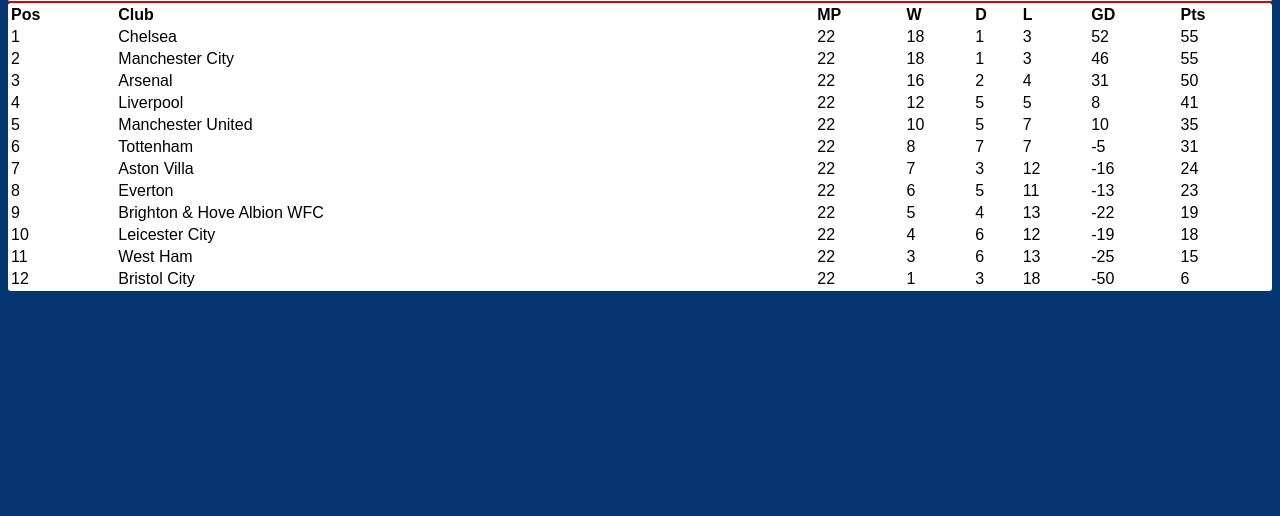
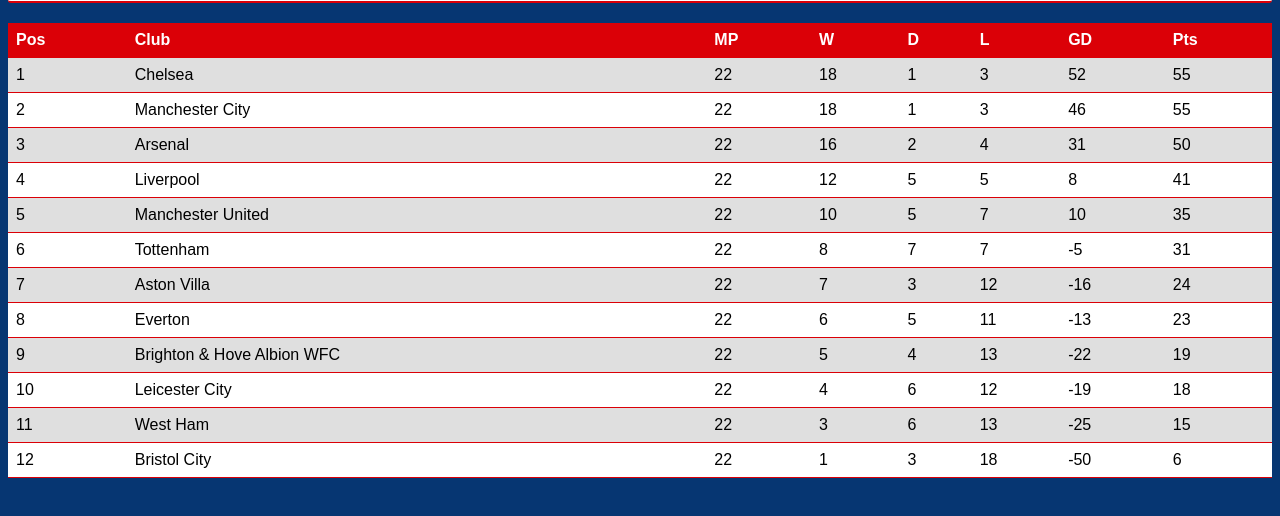
Before and after one commit to ashcarroll/arsenal-wfc, a plain HTML site: page tables.html in a window 1280 px wide. Shown: the part 158-674 px from the top of the page. Drawn offline with Linux system fonts and the light colour scheme.

Commit message:
Added styling to tables page

```diff
--- a/style.css
+++ b/style.css
@@ -26,7 +26,7 @@ nav ul li{
 nav ul li a{
     display: block;
     font-weight: bold;
-    color: rgb(46, 46, 46);
+    color: #2e2e2e;
     text-decoration: none;
     text-align: center;
     line-height: 50px;
@@ -140,7 +140,27 @@ div {
 
 table {
     width: 100%;
+    margin: 20px auto;
     text-align: left;
+    border-collapse: collapse;
+}
+
+th, td {
+    padding: 8px;
+    border-bottom: #DB0007 .1px solid;
+}
+
+thead {
+    background-color: #DB0007;
+    color: white;
+}
+
+tbody tr:nth-child(even) {
+    background-color: white;
+}
+
+tbody tr:nth-child(odd) {
+    background-color: #dfdfdf;
 }
 
 /* History */
--- a/tables.html
+++ b/tables.html
@@ -22,6 +22,7 @@
         </div>
         <div>
             <table>
+                <thead>
                     <tr>
                         <th scope="col">Pos</th>
                         <th scope="col">Club</th>
@@ -32,6 +33,8 @@
                         <th scope="col">GD</th>
                         <th scope="col">Pts</th>
                     </tr>
+                </thead>
+                <tbody>
                     <tr>
                         <td>1</td>
                         <td>Chelsea</td>
@@ -152,6 +155,7 @@
                         <td>-50</td>
                         <td>6</td>
                     </tr>
+                </tbody>
             </table>
         </div>
     </main>
```
Lines whose indentation alone changed are shown as unchanged.
